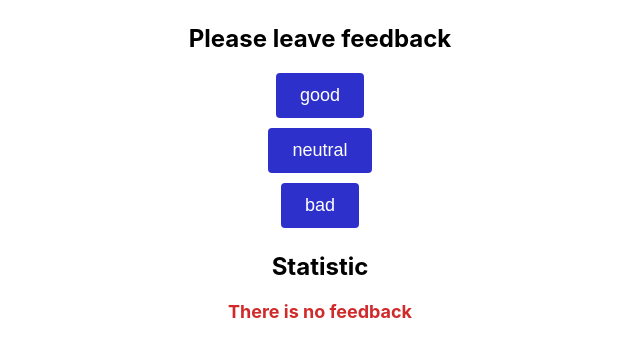
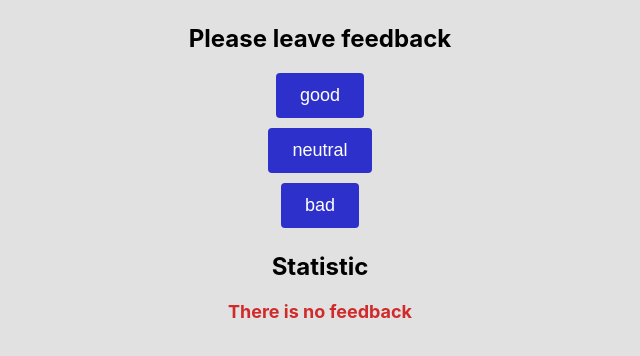
Before and after one commit to Alona1366/goit-react-hw-02-feedback, a React (Create React App) app: page / in a window 1280 px wide. Shown: the top 356 px of the page, without its empty margins (320-960 px from the left). Built offline with nearby package versions, Linux system fonts and the light colour scheme.

Commit message:
update index css

```diff
--- a/src/index.css
+++ b/src/index.css
@@ -7,6 +7,7 @@ body {
     sans-serif;
   -webkit-font-smoothing: antialiased;
   -moz-osx-font-smoothing: grayscale;
+  background-color: rgb(225, 225, 225);
 }
 
 code {
```
